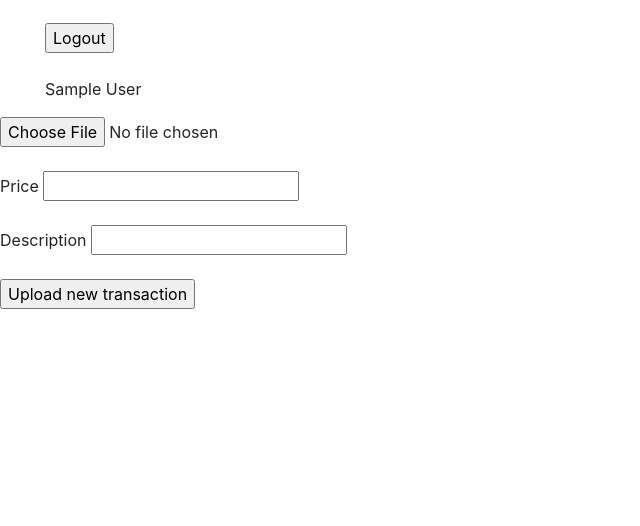
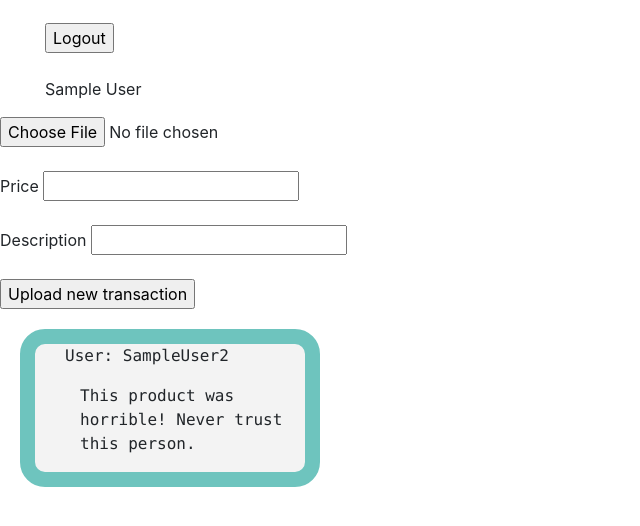
Before and after one commit to danherre/fakebook-marketplace, a plain HTML site: page frontend/user.html in a window 1280 px wide. Shown: the part 108-634 px from the top of the page, without its empty margins (0-640 px from the left). Drawn offline with nearby package versions, Linux system fonts and the light colour scheme.

Commit message:
reviewbox should work now

```diff
--- a/frontend/user.html
+++ b/frontend/user.html
@@ -4,6 +4,7 @@
         <title>user_profile</title>
     </head>
     <link rel="stylesheet" href="https://stackpath.bootstrapcdn.com/bootstrap/4.3.1/css/bootstrap.min.css" integrity="sha384-ggOyR0iXCbMQv3Xipma34MD+dH/1fQ784/j6cY/iJTQUOhcWr7x9JvoRxT2MZw1T" crossorigin="anonymous">
+    <link rel="stylesheet" href="temp.css">
     <body>
         <div id="header">
             <h4 style="text-align:left;">
@@ -45,5 +46,12 @@
         <div>
 
         </div>
+
+        <div class="reviewbox">
+          <p class="reviewbox-user"> User: SampleUser2
+          </p>
+          <p class="reviewbox-text"> This product was horrible! Never trust this person.
+          </p>
+        </div>
     </body>
 </html>
```
